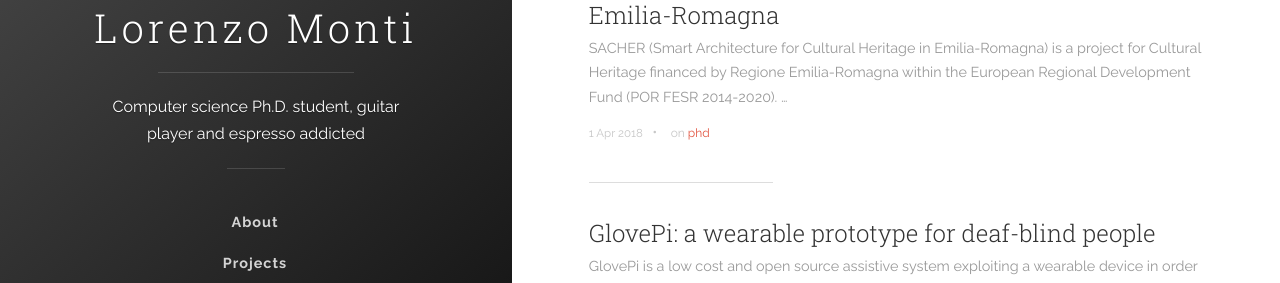
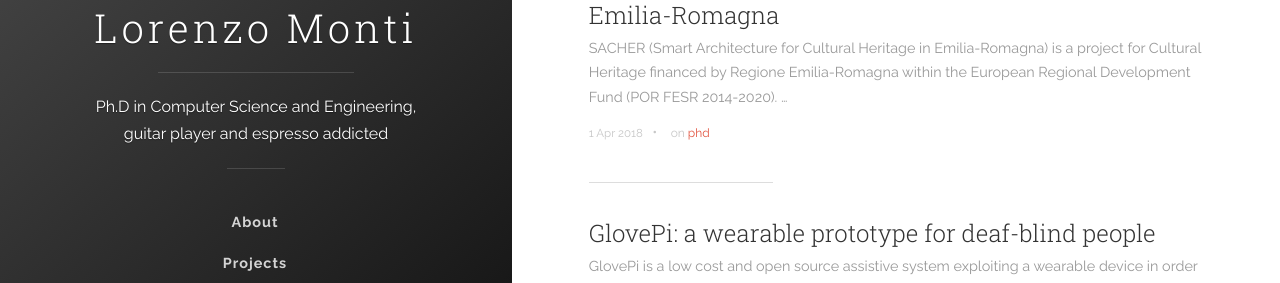
Before and after one commit to LorenzoMonti/LorenzoMonti.github.io, a Jekyll site: the page built from index.html, in a window 1280 px wide. Shown: the part 300-583 px from the top of the page. Built offline with Jekyll 4.4.1, drawn with Linux system fonts in a browser that asks for light colours; the list of posts is cut into pages by our own code.

Commit message:
Update _config.yml

```diff
--- a/_config.yml
+++ b/_config.yml
@@ -1,6 +1,6 @@
 # Site settings
 title: It's me
-description: 'Computer science Ph.D. student, guitar player and espresso addicted'
+description: 'Ph.D in Computer Science and Engineering, guitar player and espresso addicted'
 url: 'http://lorenzomonti.github.io'
 baseurl: '/'
 # google_analytics: 'UA-XXXXXX-X'
```
